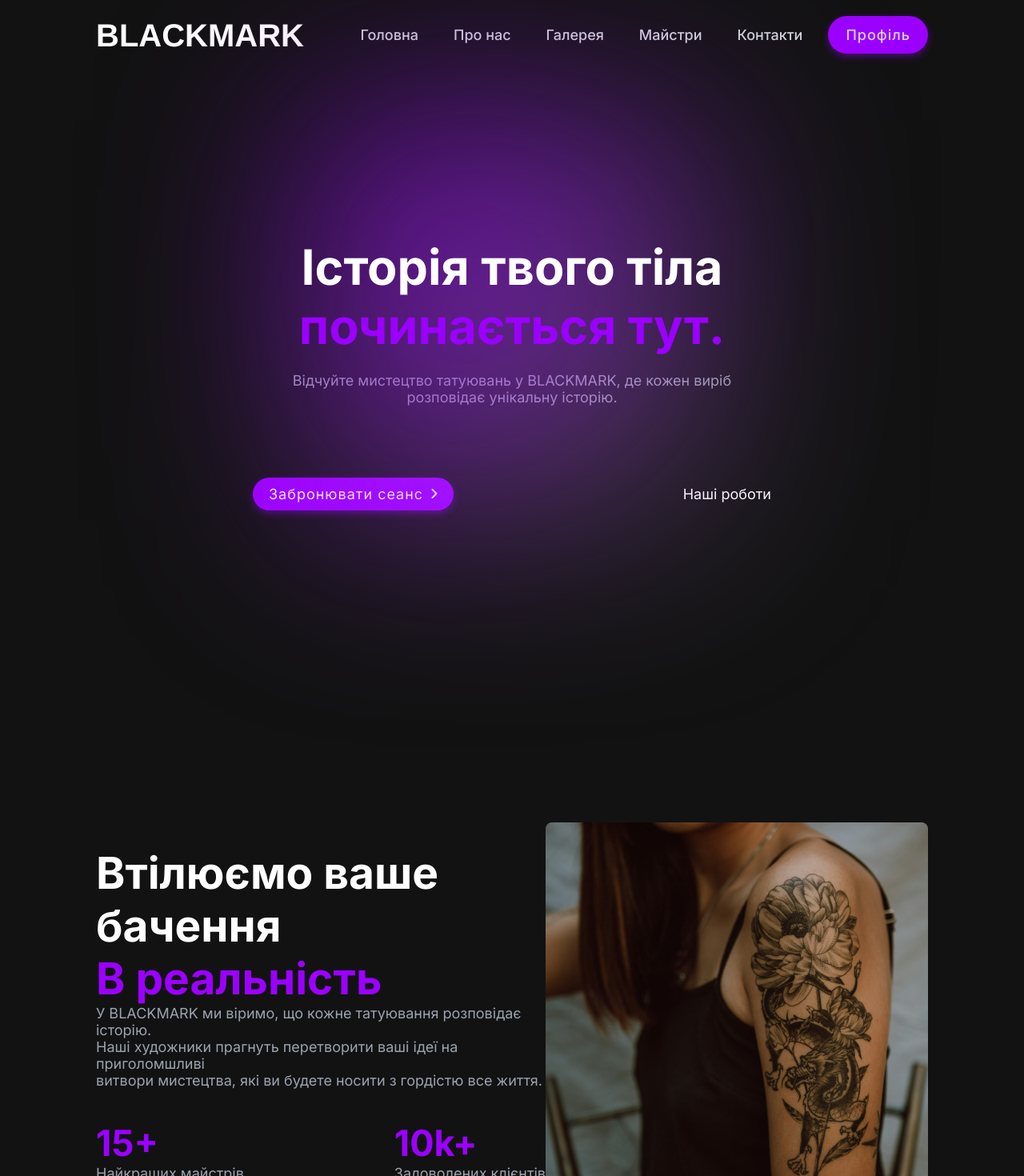
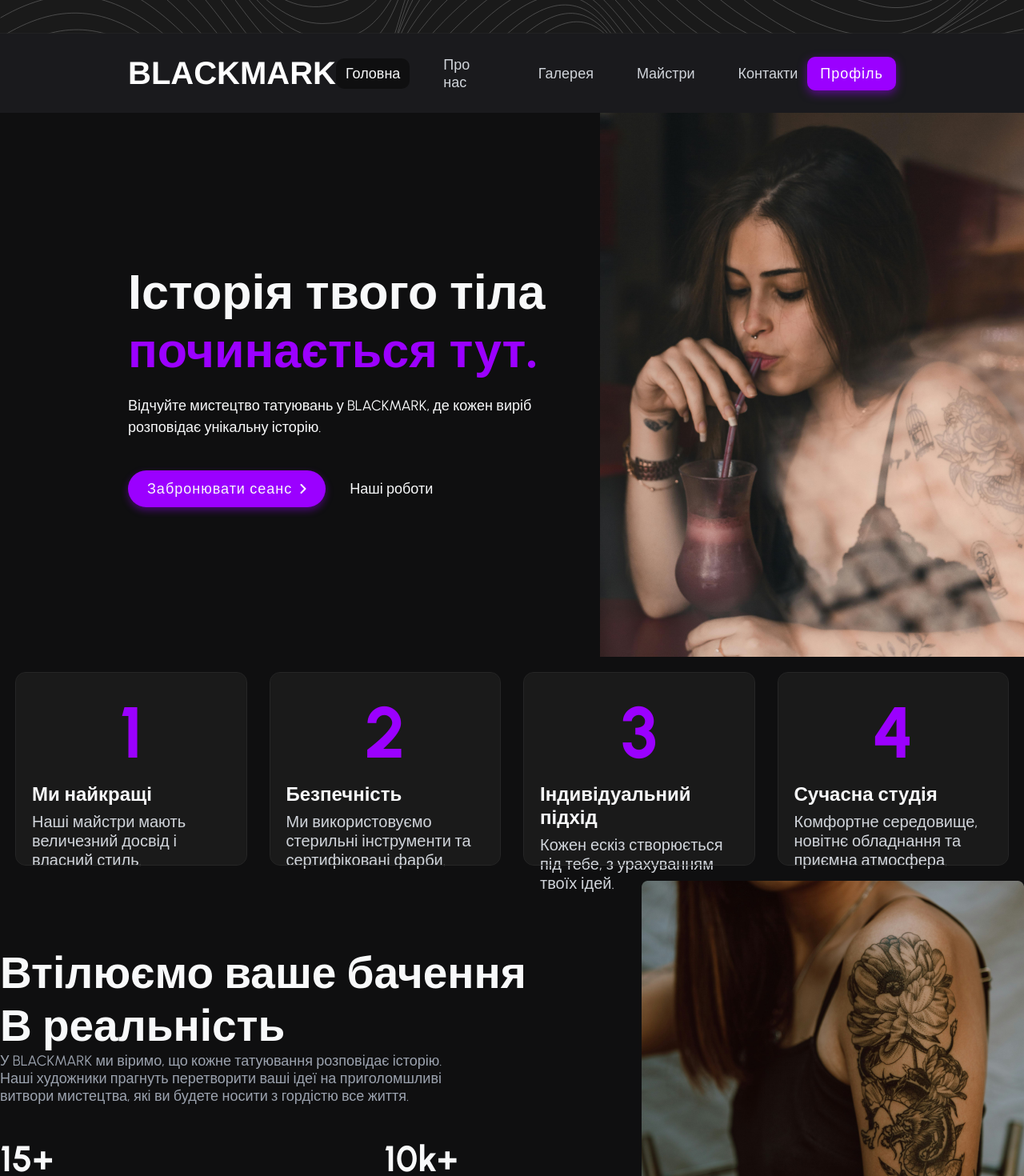
Before and after one commit to 1podliva/BLACKMARK, a React (Create React App) app in the folder frontend/: page / in a window 1280 px wide. Shown: the top 1470 px of the page at 80% size. Built offline with nearby package versions, Linux system fonts and the light colour scheme.

Commit message:
ГОГААААААААААААА

```diff
--- a/frontend/src/App.css
+++ b/frontend/src/App.css
@@ -1,4 +1,14 @@
-@import url('https://fonts.googleapis.com/css2?family=Inter:wght@400;500;700&display=swap');
+/* @import url('https://fonts.googleapis.com/css2?family=Inter:wght@400;500;700&display=swap'); */
+@import url('https://fonts.googleapis.com/css2?family=Urbanist:ital,wght@0,100..900;1,100..900&display=swap');
+:root {
+  --dark-bg: #0F0F10;           /* темний фон */
+  --navy-gray: #1A1A1D;         /* майже чорний з синюватим */
+  --purple-accent: #9B00FF;     /* яскравий фіолетовий */
+  --purple-hover: #7F00D4;      /* фіолетовий при ховері */
+  --soft-white: #F8F9FA;        /* м’який білий */
+  --light-gray: #D1D5DB;        /* світло-сірий для неактивних */
+  --muted-pink: #CBA6DD;        /* додатковий акцент */
+}
 
 * {
   margin: 0;
@@ -7,9 +17,10 @@
 body {
 
   padding: 0;
-  font-family: 'Inter', sans-serif;
-  background-color: #121212;
-  color: white;
+  font-family: "Urbanist", sans-serif;
+  font-weight: 400;
+  background-color: var(--dark-bg);
+  color: var(--soft-white);
 }
 p {
   font-size: 18px;
@@ -21,8 +32,8 @@ a {
 }
 
 section {
-  margin: 0 120px;
-  height: 100vh;
+  /* margin: 0 120px; */
+  /* height: 100vh; */
   display: flex;
   justify-content: center;
   align-items: center;
--- a/frontend/src/App.js
+++ b/frontend/src/App.js
@@ -1,6 +1,7 @@
 
 import Header from './components/Header';
 import Main from './components/Main';
+import WhyUs from './components/WhyUs';
 import About from './components/About';
 import HomeGalleryPreview from './components/HomeGalleryPreview';
 import Footer from './components/Footer';
@@ -10,6 +11,7 @@ function App() {
     <>
     <Header />
     <Main />
+    <WhyUs />
     <About />
     <HomeGalleryPreview />
     <Footer />
--- a/frontend/src/components/Footer.css
+++ b/frontend/src/components/Footer.css
@@ -33,7 +33,6 @@
 
   a:hover {
     color: #fff;
-    text-decoration: underline;
   }
 
   i {
--- a/frontend/src/components/Header.css
+++ b/frontend/src/components/Header.css
@@ -1,57 +1,100 @@
+/* Стиль для зображення */
+#banner {
+    display: block;
+    width: 100%;
+    height: auto;
+    margin: 0;
+    padding: 0;
+  }
+
+  /* Стиль для навігаційного бару */
   .navbar {
     display: flex;
-    justify-content: space-between;
+    justify-content: space-between; /* Між елементами на початку і в кінці */
     align-items: center;
-    /* padding: 20px 40px; */
-    padding-top: 20px;
-    margin: 0 120px;
+    height: 99px;
+    padding: 0 160px;
+    margin: 0;
+    background-color: var(--navy-gray);
   }
 
+  /* Логотип */
   .logo {
     font-family: "Inter-Bold", Helvetica;
     font-weight: 700;
     font-size: 40px;
-    line-height: 28px;
     white-space: nowrap;
     color: white;
   }
 
+  /* Стиль для контейнера навігаційних лінків */
+  .nav-links-container {
+    display: flex;
+    justify-content: center; /* Це вирівнює лінки по центру */
+    flex-grow: 1; /* Займає всю доступну ширину між логотипом і профілем */
+  }
+
+  /* Стиль для навігаційних лінків */
   .nav-links {
     display: flex;
-    gap: 20px;
+    gap: 30px;
     margin: 0;
     padding: 0;
-    align-content: center;
+    align-items: center;
   }
+
+  /* Стиль для кожного елемента списку */
   .navbar li {
     display: flex;
-    align-items: center; /* Це вирівняє <a> по центру вертикально */
+    align-items: center; /* Вирівнює <a> по центру вертикально */
   }
+
+  /* Стиль для лінків */
   .nav-links li a {
     display: block;
-    color: #d1d5db;
+    color: var(--light-gray);
     font-weight: 500;
     padding: 8px 12px;
-    transition: background 0.2s ease;
+    transition: all 0.3s ease;
     text-decoration: none;
+    border-radius: 10px; /* Додаємо радіус для круглого вигляду */
   }
 
+  /* Ховер ефект для лінків */
   .nav-links li a:hover {
-    color: #7f00d4;
-    transition: all 0.3s ease;
-    border-radius: 5px;
+    background-color: var(--purple-hover);
+    color: var(--soft-white);
+    border-radius: 10px;
   }
-.profile {
-    background-color: #9b00ff;
+
+  /* Стиль для активного лінка */
+  .nav-links li a.active {
+    background-color: var(--dark-bg);
+    color: var(--soft-white);
+    border-radius: 10px;
+  }
+
+  /* Стиль для профілю */
+  .profile a {
+    background-color: var(--purple-accent);
     color: white;
     font-weight: 400;
     letter-spacing: 1px;
-    padding: 5px 10px;
-    border-radius: 9999px;
-    box-shadow: 0px 4px 10px rgba(155, 0, 255, 0.4);
+    padding: 10px 16px; /* Збільшено padding для профілю */
+    border-radius: 10px; /* Кругліші кути */
+    box-shadow: 0px 4px 12px rgba(155, 0, 255, 0.5);
     transition: all 0.3s ease;
   }
-.profile:hover {
-    background-color: #7f00d4;
-    transition: background-color 0.3s ease;
+
+  /* Стиль при ховері для профілю */
+  .profile a:hover {
+    background-color: #7f00d4; /* Можна використовувати інший колір */
+    box-shadow: 0px 8px 16px rgba(155, 0, 255, 0.7); /* Збільшуємо тінь при ховері */
+    transform: scale(1.05); /* Легке збільшення кнопки при ховері */
   }
+
+  .nav-links-container {
+    flex-grow: 1;
+    display: flex;
+    justify-content: center;
+  }
--- a/frontend/src/components/Header.js
+++ b/frontend/src/components/Header.js
@@ -1,19 +1,82 @@
-import React from 'react';
+import React, { useState } from 'react';
 import './Header.css';
 
 const Header = () => {
+  const [activeLink, setActiveLink] = useState('home');
+
+  const handleClick = (link) => {
+    setActiveLink(link);
+  };
+
   return (
-    <nav className="navbar">
-      <h1 class="logo">BLACKMARK</h1>
-    <ul class="nav-links">
-      <li><a href="#home">Головна</a></li>
-      <li><a href="#about">Про нас</a></li>
-      <li><a href="#gallery">Галерея</a></li>
-      <li><a href="#masters">Майстри</a></li>
-      <li><a href="#contacts">Контакти</a></li>
-      <li class="profile"><a href="#profile">Профіль</a></li>
-    </ul>
-    </nav>
+    <>
+      <img src="/images/Banner.svg" id="banner" alt="Banner" />
+      <nav className="navbar">
+        <h1 className="logo">BLACKMARK</h1>
+
+        {/* Центральні лінки */}
+        <div className="nav-links-container">
+          <ul className="nav-links">
+            <li>
+              <a
+                href="#home"
+                className={activeLink === 'home' ? 'active' : ''}
+                onClick={() => handleClick('home')}
+              >
+                Головна
+              </a>
+            </li>
+            <li>
+              <a
+                href="#about"
+                className={activeLink === 'about' ? 'active' : ''}
+                onClick={() => handleClick('about')}
+              >
+                Про нас
+              </a>
+            </li>
+            <li>
+              <a
+                href="#gallery"
+                className={activeLink === 'gallery' ? 'active' : ''}
+                onClick={() => handleClick('gallery')}
+              >
+                Галерея
+              </a>
+            </li>
+            <li>
+              <a
+                href="#masters"
+                className={activeLink === 'masters' ? 'active' : ''}
+                onClick={() => handleClick('masters')}
+              >
+                Майстри
+              </a>
+            </li>
+            <li>
+              <a
+                href="#contacts"
+                className={activeLink === 'contacts' ? 'active' : ''}
+                onClick={() => handleClick('contacts')}
+              >
+                Контакти
+              </a>
+            </li>
+          </ul>
+        </div>
+
+        {/* Профіль */}
+        <div className="profile">
+          <a
+            href="#profile"
+            className={activeLink === 'profile' ? 'active' : ''}
+            onClick={() => handleClick('profile')}
+          >
+            Профіль
+          </a>
+        </div>
+      </nav>
+    </>
   );
 };
 
--- a/frontend/src/components/Main.css
+++ b/frontend/src/components/Main.css
@@ -1,60 +1,81 @@
-.first {
-    color: #ffffff
+#home {
+  display: flex;
+  justify-content: center;
+  align-items: center;
+  /* padding: 100px 160px; */
+  padding-left: 160px;
+  height: 85vh;
+  background-color: var(--dark-bg);
+  overflow: hidden;
 }
-.second {
-    color: #9b00ff;
+
+#home .home-content {
+  display: flex;
+  justify-content: space-between;
+  align-items: stretch;
+  width: 100%;
+  gap: 60px;
 }
-#home {
+
+#home .left-side {
+  flex: 1;
   display: flex;
   flex-direction: column;
   justify-content: center;
-    align-items: center;
-    margin: 0 100px;
-    max-height: 100vh;
 }
 
-  #home p {
-    margin-top: 20px;
-    text-align: center;
+#home .right-side {
+  flex: 1;
+  height: 100%;
+  display: flex;
+  justify-content: flex-end;
+}
+
+#home .main-image {
+  width: 100%;
+  height: 100%;
+  object-fit: cover;
+  border-radius: 0; /* прибрані заокруглення */
+  box-shadow: none; /* прибрана тінь */
+}
+
+#home .first {
+  color: var(--soft-white);
+}
+
+#home .second {
+  color: var(--purple-accent);
 }
 
 #home h1 {
   font-size: 61px;
   font-weight: 900;
-    text-align: center;
+  text-align: left;
   width: 100%;
   position: relative;
   z-index: 1;
 }
 
-  #home .blur-effect {
-    position: absolute;
-    top: 50%;
-    left: 50%;
-    width: 500px;
-    height: 500px;
-    background: linear-gradient(135deg, rgba(155, 0, 255, 0.8), rgba(255, 255, 255, 0.2));
-    filter: blur(128px);
-    transform: translate(-50%, -50%);
-    z-index: 0;
-    pointer-events: none;
+#home p {
+  margin-top: 20px;
+  font-size: 18px;
+  color: var(--soft-white);
+  line-height: 1.5;
 }
 
-  #home .container {
+#home .actions {
   display: flex;
-    justify-content: space-between; /* Вирівнює елементи по боках */
   align-items: center;
-    width: 60%;
-    padding-top: 90px;
-    margin: 0 auto;
+  gap: 30px;
+  margin-top: 40px;
 }
 
 #home .button {
-    background-color: #9b00ff;
-    color: white;
+  background-color: var(--purple-accent);
+  color: var(--soft-white);
   font-weight: 400;
   letter-spacing: 1px;
-    padding: 10px 20px;
+  padding: 12px 24px;
   border-radius: 9999px;
   box-shadow: 0px 4px 10px rgba(155, 0, 255, 0.4);
   display: flex;
@@ -63,13 +84,13 @@
 }
 
 #home .button:hover {
-    background-color: #7f00d4;
+  background-color: var(--purple-hover);
+  transform: scale(1.05);
 }
 
 #home .button a {
-    color: white;
+  color: var(--soft-white);
   text-decoration: none;
-    display: inline-block;
 }
 
 #home .button-icon {
@@ -77,12 +98,11 @@
 }
 
 #home .link-text {
-    color: white;
+  color: var(--soft-white);
   text-decoration: none;
-    margin-left: auto; /* Це відштовхує елемент до правого краю */
+  transition: color 0.3s ease;
 }
 
 #home .link-text:hover {
-    color: #7f00d4;
-    transition: color 0.3s ease;
+  color: var(--purple-hover);
 }
--- a/frontend/src/components/Main.js
+++ b/frontend/src/components/Main.js
@@ -4,19 +4,26 @@ import './Main.css';
 const Main = () => {
   return (
     <section id="home">
+      <div className="home-content">
+        <div className="left-side">
           <h1 className="first">Історія твого тіла</h1>
           <h1 className="second">починається тут.</h1>
-      <div className="blur-effect"></div>
-      <p>Відчуйте мистецтво татуювань у BLACKMARK, де кожен виріб <br />розповідає унікальну історію.</p>
-      <div class="container">
+          <p>
+            Відчуйте мистецтво татуювань у BLACKMARK, де кожен виріб <br />
+            розповідає унікальну історію.
+          </p>
+          <div className="actions">
             <div className="button">
               <a href="#booking" className="button-link">Забронювати сеанс</a>
               <img src="images/buttonvector1.svg" alt="icon" className="button-icon" />
             </div>
             <a href="#works" className="link-text">Наші роботи</a>
           </div>
-
-
+        </div>
+        <div className="right-side">
+          <img src="images/gallery/mainphoto.jpg" alt="Tattoo" className="main-image" />
+        </div>
+      </div>
     </section>
   );
 };
--- /dev/null
+++ b/frontend/src/components/WhyUs.css
@@ -0,0 +1,58 @@
+:root {
+    --dark-bg: #0F0F10;
+    --navy-gray: #1A1A1D;
+    --purple-accent: #9B00FF;
+    --purple-hover: #7F00D4;
+    --soft-white: #F8F9FA;
+    --light-gray: #D1D5DB;
+    --muted-pink: #CBA6DD;
+  }
+
+  .whyus-section {
+    background-color: var(--dark-bg);
+    padding: 20px 20px;
+  }
+
+  .whyus-row {
+    display: flex;
+    justify-content: space-between;
+    align-items: stretch;
+    width: 100%;
+    gap: 30px;
+  }
+
+  .whyus-card {
+    flex: 1;
+    background-color: #1A1A1A;
+    color: var(--soft-white);
+    padding: 20px;
+    border-radius: 12px;
+    height: 200px;
+    outline: 1px solid #262626;
+    display: flex;
+    flex-direction: column;
+    justify-content: flex-start;
+    transition: transform 0.3s ease;
+  }
+
+  .whyus-card:hover {
+    transform: translateY(-4px);
+  }
+
+  .whyus-number {
+    font-size: 90px;
+    text-align: center;
+    color: var(--purple-accent);
+    margin: 0 0 8px 0;
+  }
+
+  .whyus-title {
+    font-size: 24px;
+    font-weight: bold;
+    margin-bottom: 8px;
+  }
+
+  .whyus-text {
+    font-size: 20px;
+    color: var(--light-gray);
+  }
--- /dev/null
+++ b/frontend/src/components/WhyUs.js
@@ -0,0 +1,25 @@
+import React from 'react'
+import './WhyUs.css'
+
+export default function WhyUs() {
+  const items = [
+    { id: 1, title: 'Ми найкращі', text: 'Наші майстри мають величезний досвід і власний стиль.' },
+    { id: 2, title: 'Безпечність', text: 'Ми використовуємо стерильні інструменти та сертифіковані фарби.' },
+    { id: 3, title: 'Індивідуальний підхід', text: 'Кожен ескіз створюється під тебе, з урахуванням твоїх ідей.' },
+    { id: 4, title: 'Сучасна студія', text: 'Комфортне середовище, новітнє обладнання та приємна атмосфера.' },
+  ];
+
+  return (
+    <section className="whyus-section">
+      <div className="whyus-row">
+        {items.map(item => (
+          <div className="whyus-card" key={item.id}>
+            <h2 className="whyus-number">{item.id}</h2>
+            <h3 className="whyus-title">{item.title}</h3>
+            <p className="whyus-text">{item.text}</p>
+          </div>
+        ))}
+      </div>
+    </section>
+  );
+}
```
Also changed, not shown: frontend/public/images/Banner.svg (added), frontend/public/images/gallery/mainphoto.jpg (added). Lines whose indentation alone changed are shown as unchanged.
